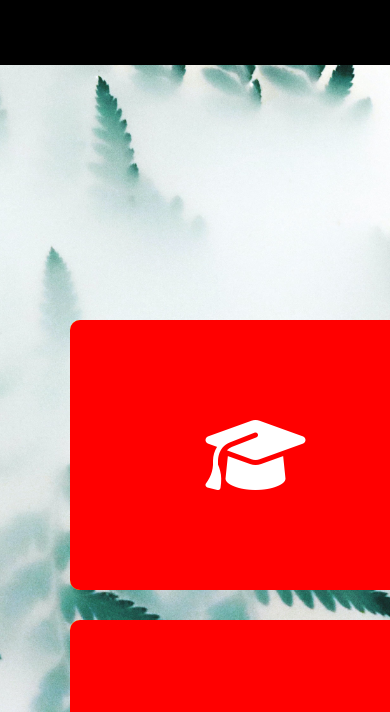
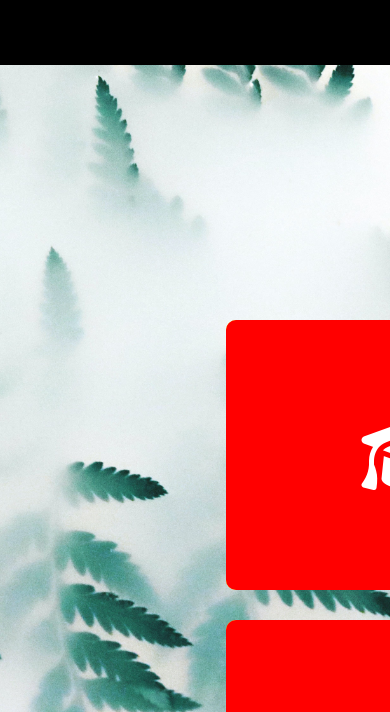
Before and after one commit to allnnrp/allen-personal-website, a plain HTML site: page about.html in a window 390 px wide. Shown: the part 115-827 px from the top of the page. Drawn offline with Linux system fonts and the light colour scheme.

Commit message:
Update about.css

```diff
--- a/css/about.css
+++ b/css/about.css
@@ -395,11 +395,11 @@ padding: 0 2px;
 		font-size: 15px;
 	}
 	.cnt{
-		display: grid;
+		display: block;
 		height: 200vh;
 		width: 100vh;
 		background: transparent;
-		right:15%;
+		left:25%;
 
 	}
 	.cnt .bx{
```
